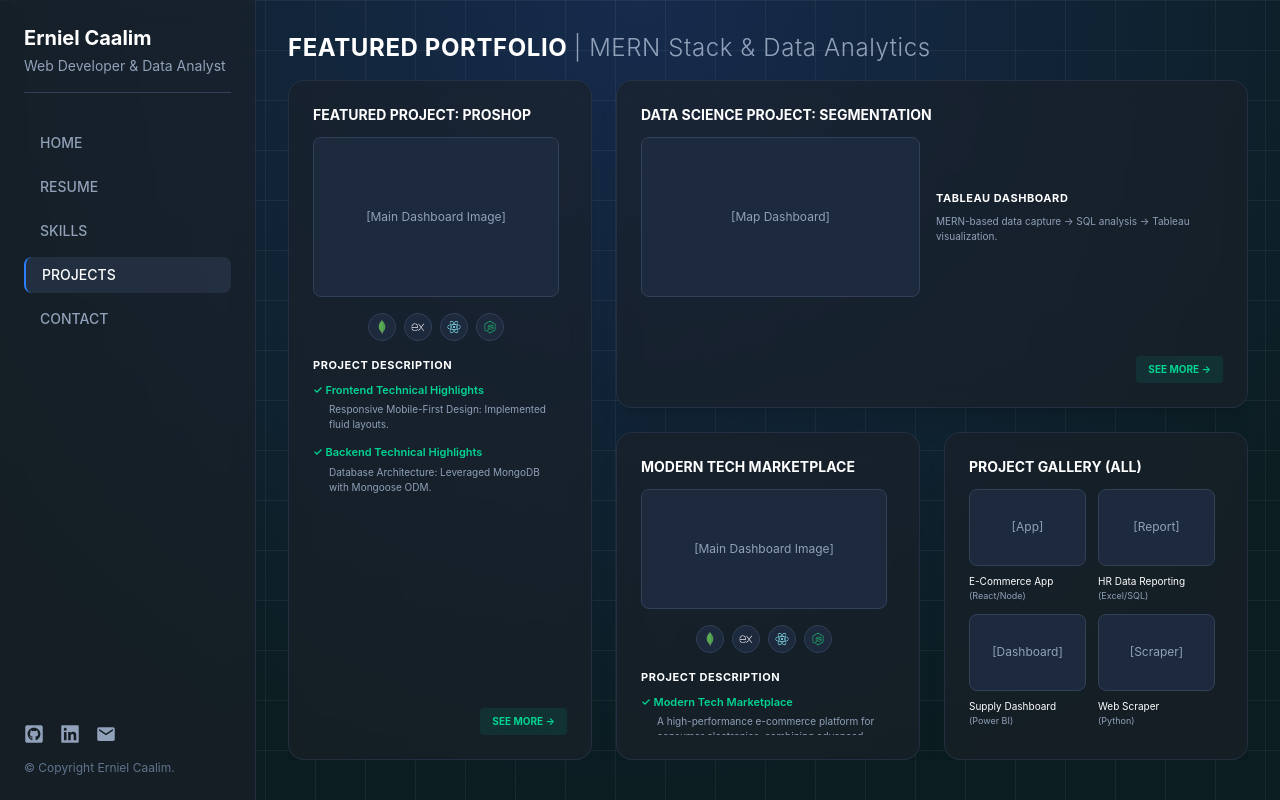
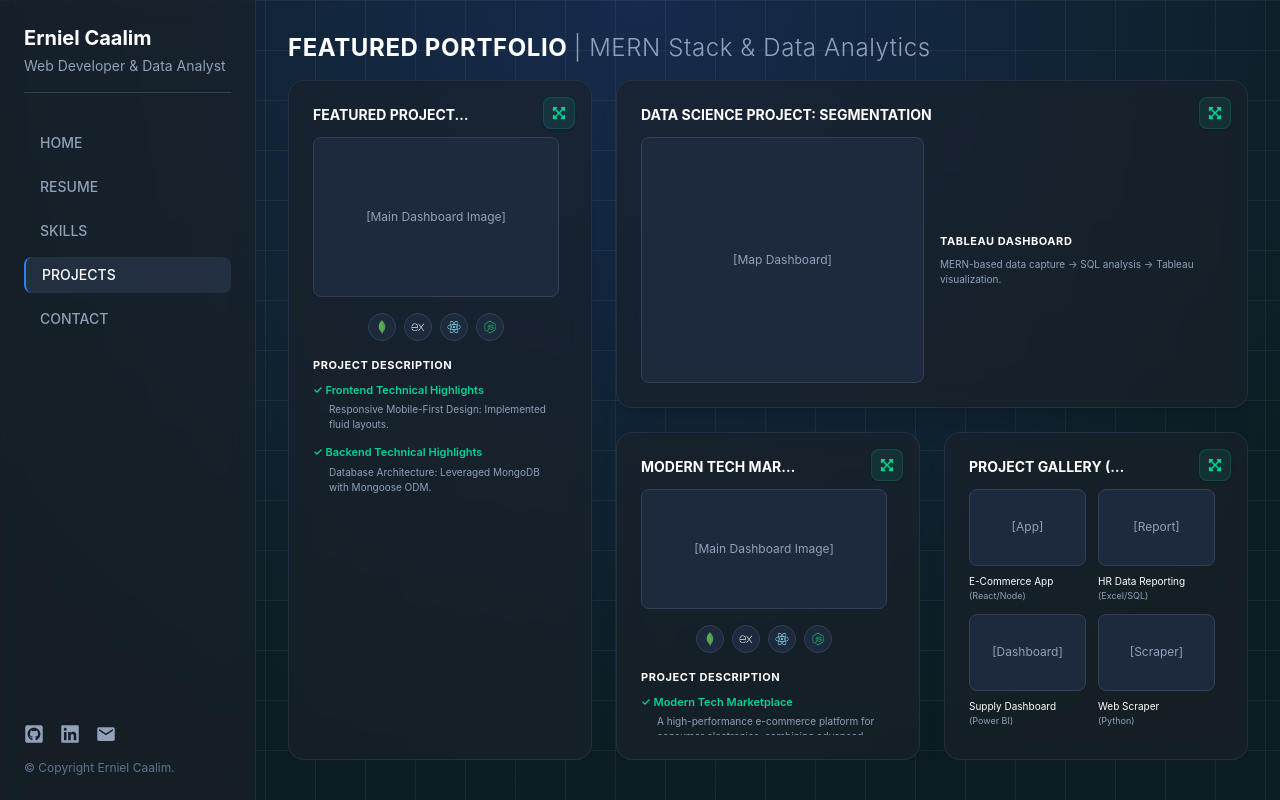
Before and after one commit to EMCSquare12/erniel-portfolio, a React (Vite) app: page /projects in a window 1280 px wide. Built offline with nearby package versions, Linux system fonts and the light colour scheme.

Commit message:
Changes in ProjectPage Design

```diff
--- a/src/pages/ProjectsPage.jsx
+++ b/src/pages/ProjectsPage.jsx
@@ -7,7 +7,7 @@ import {
 } from "../assets";
 
 import { Card } from "../components/Card";
-import { FaCompressArrowsAlt } from "react-icons/fa";
+import { FaCompressArrowsAlt, FaExpandArrowsAlt } from "react-icons/fa";
 
 const icons = [MongoDb, ExpressJs, ReactJs, NodeJs];
 
@@ -26,6 +26,26 @@ const proShopDetails = [
       "Database Architecture: Leveraged MongoDB with Mongoose ODM.",
       "Secure Authentication: Implemented JSON Web Tokens (JWT).",
       "Role-Based Access Control: Developed a robust Authorization system.",
+    ],
+  },
+];
+
+// --- Added for Data Science detailed view when expanded ---
+const dataScienceDetails = [
+  {
+    title: "Technical Highlights & Methodologies",
+    descriptions: [
+      "Data Preparation: Cleaned and prepared large datasets for analysis using Python and Pandas.",
+      "Feature Engineering: Created meaningful feature representations for customer segmentation.",
+      "Clustering Algorithms: Applied K-Means clustering techniques to identify distinct customer groups.",
+      "Segmentation Analysis: Interpreted cluster profiles to derive actionable insights for targeting.",
+    ],
+  },
+  {
+    title: "Tableau dashboard & Visualizations",
+    descriptions: [
+      "Interactive Visuals: Developed intuitive dashboards and charts to explore segment trends.",
+      "Data Storytelling: Built visual narratives to communicate complex data patterns to stakeholders.",
     ],
   },
 ];
@@ -56,8 +76,8 @@ const SidebarCard = ({ id, title, setExpandedCard }) => (
     <h3 className="font-bold text-white text-center text-xs line-clamp-2">
       {title}
     </h3>
-    <span className="text-[10px] text-emerald-400 mt-2 bg-emerald-400/10 px-2 py-1 rounded-full font-semibold">
-      View
+    <span className="text-[10px] text-emerald-400 mt-2 bg-emerald-400/10 px-2 py-1 rounded-full font-semibold flex items-center gap-1">
+      <FaExpandArrowsAlt /> Expand
     </span>
   </Card>
 );
@@ -68,18 +88,23 @@ const ShrinkButton = ({ setExpandedCard }) => (
       e.stopPropagation();
       setExpandedCard(null);
     }}
-    className="absolute top-4 right-4 px-3 py-1.5 bg-slate-700 hover:bg-slate-600 rounded-lg text-white z-20 flex items-center gap-2 text-xs font-bold border border-slate-500 shadow-lg"
+    className="absolute top-4 right-4 px-3 py-1.5 bg-slate-700 hover:bg-slate-600 rounded-lg text-white z-20 flex items-center gap-2 text-xs font-bold border border-slate-500 shadow-lg transition-colors"
+    title="Shrink"
   >
     <FaCompressArrowsAlt /> Shrink
   </button>
 );
 
-const SeeMoreButton = ({ id, setExpandedCard }) => (
+const ExpandButton = ({ id, setExpandedCard }) => (
   <button
-    onClick={() => setExpandedCard(id)}
-    className="absolute bottom-6 right-6 text-emerald-400 text-[10px] hover:text-emerald-300 font-bold uppercase bg-emerald-400/10 px-3 py-1.5 rounded z-10"
+    onClick={(e) => {
+      e.stopPropagation();
+      setExpandedCard(id);
+    }}
+    className="absolute top-4 right-4 p-2 text-emerald-400 hover:text-white hover:bg-emerald-500/20 bg-emerald-400/10 rounded-lg z-20 transition-colors shadow-sm border border-emerald-500/20"
+    title="Expand"
   >
-    See More &rarr;
+    <FaExpandArrowsAlt size={14} />
   </button>
 );
 
@@ -100,15 +125,12 @@ export default function ProjectsPage() {
     const isExp = mode === "expanded";
 
     return (
-      <Card
-        className={`flex flex-col h-full relative overflow-hidden w-full ${!isExp ? "!pb-6" : ""}`}
-      >
+      <Card className="flex flex-col h-full relative overflow-hidden w-full">
         {/* FIXED HEADER PORTION */}
         {isExp && <ShrinkButton setExpandedCard={setExpandedCard} />}
+        {!isExp && <ExpandButton id="proshop" setExpandedCard={setExpandedCard} />}
 
-        <h3
-          className={`font-bold text-white mb-3 uppercase text-sm shrink-0 truncate ${isExp ? "pr-24" : ""}`}
-        >
+        <h3 className="font-bold text-white mb-3 uppercase text-sm shrink-0 truncate pr-24">
           Featured Project: ProShop
         </h3>
 
@@ -166,10 +188,6 @@ export default function ProjectsPage() {
             </div>
           </div>
         </div>
-
-        {!isExp && (
-          <SeeMoreButton id="proshop" setExpandedCard={setExpandedCard} />
-        )}
       </Card>
     );
   };
@@ -186,47 +204,75 @@ export default function ProjectsPage() {
     const isExp = mode === "expanded";
 
     return (
-      <Card
-        className={`flex flex-col h-full relative overflow-hidden w-full ${!isExp ? "!pb-6" : ""}`}
-      >
+      <Card className="flex flex-col h-full relative overflow-hidden w-full">
         {/* FIXED HEADER PORTION */}
         {isExp && <ShrinkButton setExpandedCard={setExpandedCard} />}
+        {!isExp && <ExpandButton id="datascience" setExpandedCard={setExpandedCard} />}
 
-        <h3
-          className={`font-bold text-white mb-3 uppercase text-sm shrink-0 truncate ${isExp ? "pr-24" : ""}`}
-        >
+        <h3 className="font-bold text-white mb-3 uppercase text-sm shrink-0 truncate pr-24">
           Data Science Project: Segmentation
         </h3>
 
-        {/* SCROLLABLE CONTENT PORTION */}
-        <div className="flex flex-col flex-1 min-h-0 overflow-y-auto custom-scrollbar pr-2 pb-2">
-          <div
-            className={`grid grid-cols-2 gap-4 shrink-0 w-full mb-4 overflow-hidden ${
-              isExp
-                ? "aspect-video max-h-[45vh]"
-                : "h-[140px] xl:h-[160px] 2xl:h-[180px]"
-            }`}
-          >
+        {/* --- Updated logic for expanded view, mirroring the visual layout structure of image_e475b7.png --- */}
+        {isExp ? (
+          // NEW EXPANDED CONTENT (Single column layout like other projects)
+          <div className="flex flex-col flex-1 min-h-0 w-full overflow-y-auto custom-scrollbar pr-2 pb-2">
+            {/* 1. Main Visual Visual (Placeholder) at top */}
+            <div className="bg-slate-800 rounded-lg flex items-center justify-center text-slate-400 border border-slate-700 shrink-0 w-full mb-4 overflow-hidden aspect-video max-h-[45vh]">
+              <span className="text-xs">[Map Dashboard Visual - Segmentation]</span>
+            </div>
+
+            {/* 2. Horizontal centered tech icons */}
+            <div className="flex space-x-2 mb-4 justify-center shrink-0">
+              {/* Using generic 'icons' or placeholders as defined globally. Modify as needed for Data Science specific logos. */}
+              {icons.map((Icon, idx) => (
+                <div key={idx} className="w-7 h-7 rounded-full bg-slate-800 border border-slate-700 flex items-center justify-center p-1.5">
+                  <img src={Icon} alt="icon" className="w-full h-full object-contain" />
+                </div>
+              ))}
+            </div>
+
+            {/* 3. Detailed Project Description list */}
+            <div className="flex flex-col shrink-0">
+              <h4 className="font-bold text-white text-[11px] mb-2 uppercase tracking-wider shrink-0">
+                Project Description
+              </h4>
+              <div className="space-y-3">
+                {dataScienceDetails.map((detail, idx) => (
+                  <div key={idx}>
+                    <h5 className="text-emerald-400 text-[11px] font-semibold mb-1 flex items-center gap-1.5">
+                      ✓ {detail.title}
+                    </h5>
+                    <ul className="text-[10px] text-slate-400 pl-4 list-disc space-y-1">
+                      {detail.descriptions.map((desc, i) => (
+                        <li key={i}>{desc}</li>
+                      ))}
+                    </ul>
+                  </div>
+                ))}
+              </div>
+            </div>
+          </div>
+        ) : (
+          // RETAIN THE DEFAULT COMPACT VIEW (Two columns)
+          <div className="grid grid-cols-2 gap-4 flex-1 min-h-0 h-[140px] xl:h-[160px] 2xl:h-[180px] shrink-0 w-full overflow-hidden">
+            {/* Left: Map Dashboard (Placeholder) */}
             <div className="bg-slate-800 rounded-lg border border-slate-700 flex items-center justify-center text-slate-400 text-xs p-2 h-full w-full overflow-hidden">
               [Map Dashboard]
             </div>
 
-            {/* Added to the grid for side-by-side display */}
-            <div className="flex flex-col justify-center shrink-0">
+            {/* Right: Text Details (compact) */}
+            <div className="flex flex-col justify-center overflow-hidden">
               <h4 className="font-bold text-white text-[11px] mb-1 uppercase tracking-wider">
                 Tableau dashboard
               </h4>
-              <p className="text-[10px] text-slate-400 mt-1">
-                MERN-based data capture -&gt; SQL analysis -&gt; Tableau
-                visualization.
+              <p className="text-[10px] text-slate-400 mt-1 line-clamp-3">
+                {"MERN-based data capture -> SQL analysis -> Tableau visualization."}
               </p>
             </div>
           </div>
-        </div>
+        )}
 
-        {!isExp && (
-          <SeeMoreButton id="datascience" setExpandedCard={setExpandedCard} />
-        )}
       </Card>
     );
   };
@@ -243,15 +289,12 @@ export default function ProjectsPage() {
     const isExp = mode === "expanded";
 
     return (
-      <Card
-        className={`flex flex-col h-full relative overflow-hidden w-full ${!isExp ? "!pb-6" : ""}`}
-      >
+      <Card className="flex flex-col h-full relative overflow-hidden w-full">
         {/* FIXED HEADER PORTION */}
         {isExp && <ShrinkButton setExpandedCard={setExpandedCard} />}
+        {!isExp && <ExpandButton id="moderntech" setExpandedCard={setExpandedCard} />}
 
-        <h3
-          className={`font-bold text-white mb-3 uppercase text-sm shrink-0 truncate ${isExp ? "pr-24" : ""}`}
-        >
+        <h3 className="font-bold text-white mb-3 uppercase text-sm shrink-0 truncate pr-24">
           Modern Tech Marketplace
         </h3>
 
@@ -324,14 +367,11 @@ export default function ProjectsPage() {
     const isExp = mode === "expanded";
 
     return (
-      <Card
-        className={`flex flex-col h-full relative overflow-hidden w-full ${!isExp ? "!pb-6" : ""}`}
-      >
+      <Card className="flex flex-col h-full relative overflow-hidden w-full">
         {isExp && <ShrinkButton setExpandedCard={setExpandedCard} />}
+        {!isExp && <ExpandButton id="gallery" setExpandedCard={setExpandedCard} />}
 
-        <h3
-          className={`font-bold text-white mb-3 uppercase text-sm shrink-0 truncate ${isExp ? "pr-24" : ""}`}
-        >
+        <h3 className="font-bold text-white mb-3 uppercase text-sm shrink-0 truncate pr-24">
           Project Gallery (All)
         </h3>
 
```
